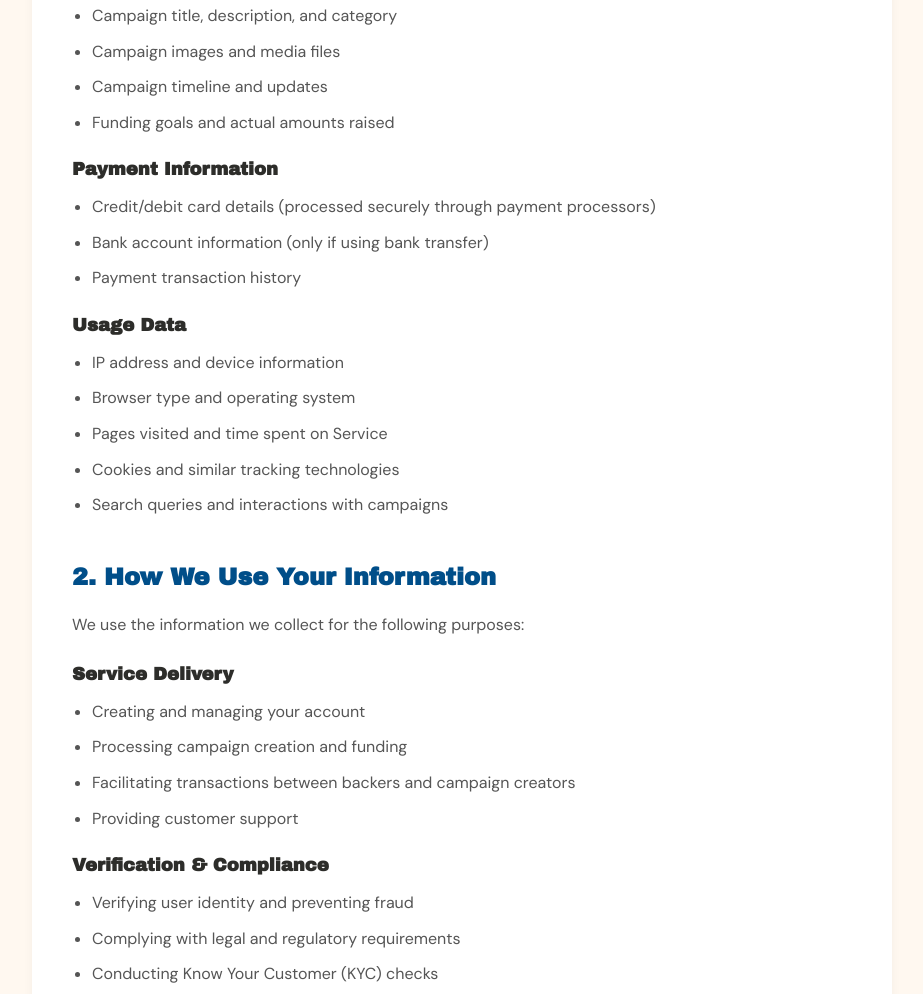
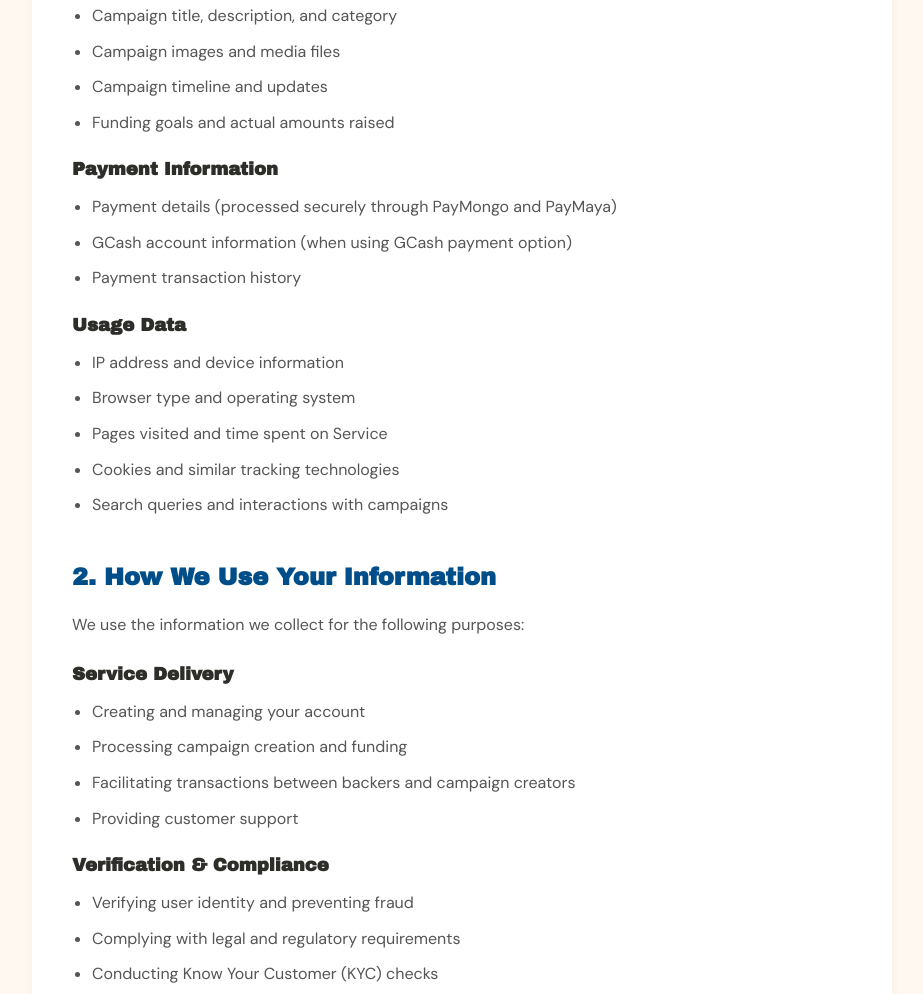
Before and after one commit to iwanderph20-art/bayanco-website, a website: page bayanco-website/privacy.html in a window 1280 px wide. Shown: the part 1103-2097 px from the top of the page, without its empty margins (178-1101 px from the left). Drawn offline with Linux system fonts and the light colour scheme.

Commit message:
Fix privacy.html: update payment data references to PayMongo/PayMaya
Remove outdated bank transfer reference, update to reflect PayMongo,
PayMaya, and GCash as the only payment methods.

```diff
--- a/bayanco-website/privacy.html
+++ b/bayanco-website/privacy.html
@@ -376,8 +376,8 @@
 
                 <h3>Payment Information</h3>
                 <ul>
-                    <li>Credit/debit card details (processed securely through payment processors)</li>
-                    <li>Bank account information (only if using bank transfer)</li>
+                    <li>Payment details (processed securely through PayMongo and PayMaya)</li>
+                    <li>GCash account information (when using GCash payment option)</li>
                     <li>Payment transaction history</li>
                 </ul>
 
```
